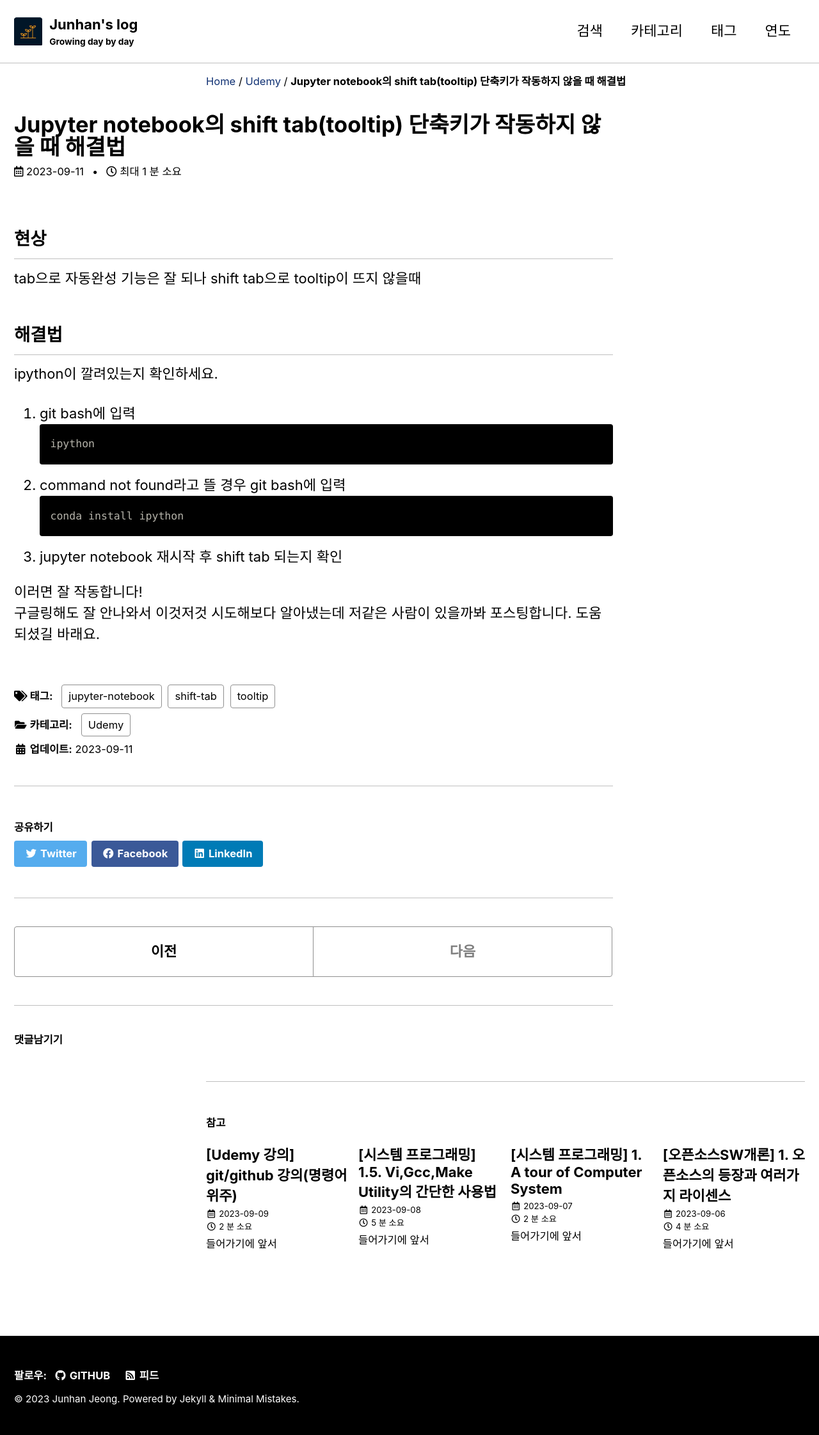
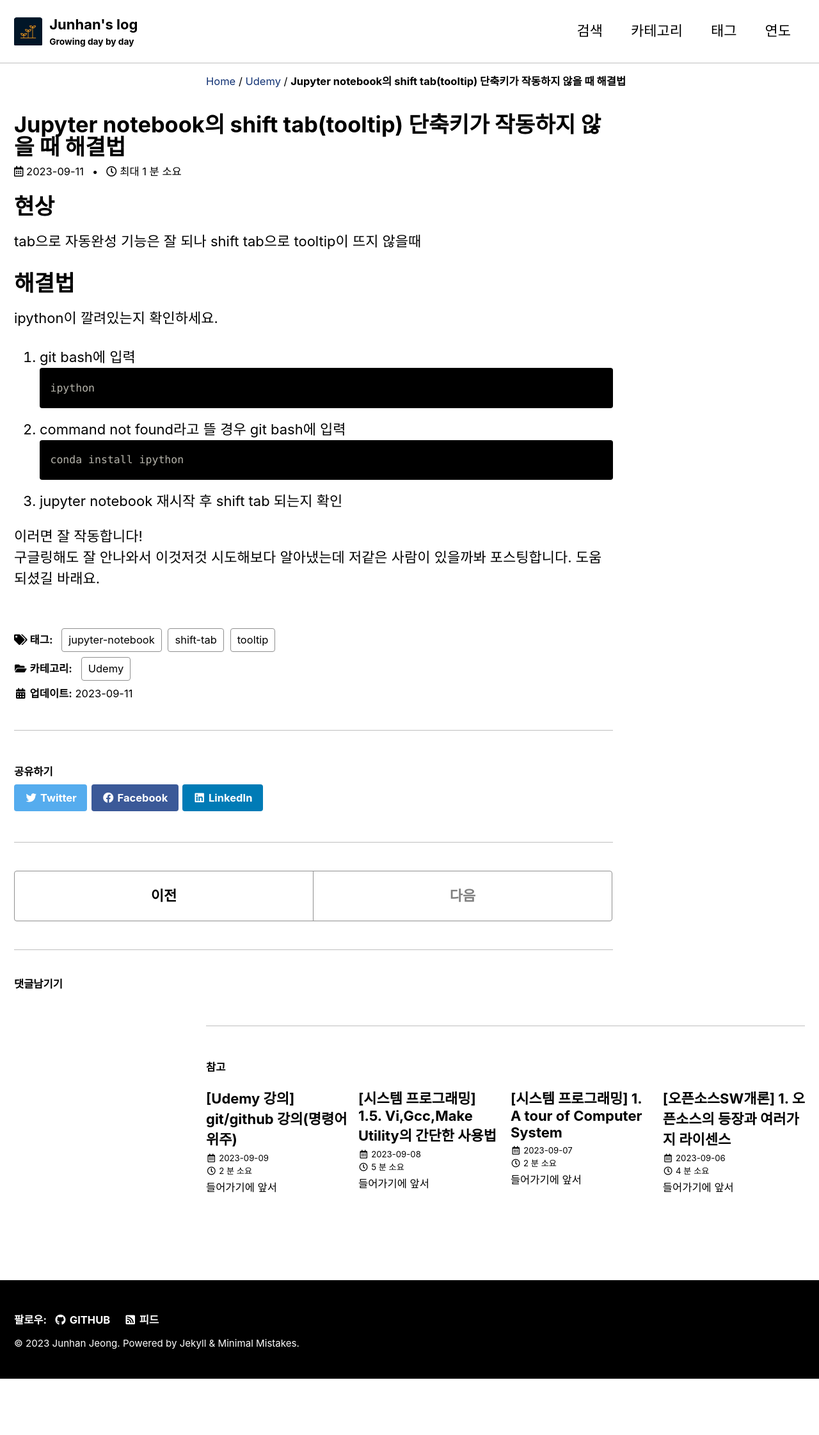
Before and after one commit to junhanjeong/junhanjeong.github.io, a Jekyll site: the page built from _posts/2023-09-11-jupyterShiftTab.md, in a window 1280 px wide. Shown: the whole page at 64% size. Built offline with Jekyll 4.4.1, drawn with Linux system fonts in a browser that asks for light colours; cached includes are drawn as plain includes; comment, search, counter and statistics services are not loaded; after the commit the page ends 2155 px from its top, so only the background shows below that.

```diff
--- a/_posts/2023-09-11-jupyterShiftTab.md
+++ b/_posts/2023-09-11-jupyterShiftTab.md
@@ -13,11 +13,11 @@ use_math: false
 
 
 
-## 현상
+# 현상
 
 tab으로 자동완성 기능은 잘 되나 shift tab으로 tooltip이 뜨지 않을때
 
-## 해결법
+# 해결법
 
 ipython이 깔려있는지 확인하세요.
 
```
